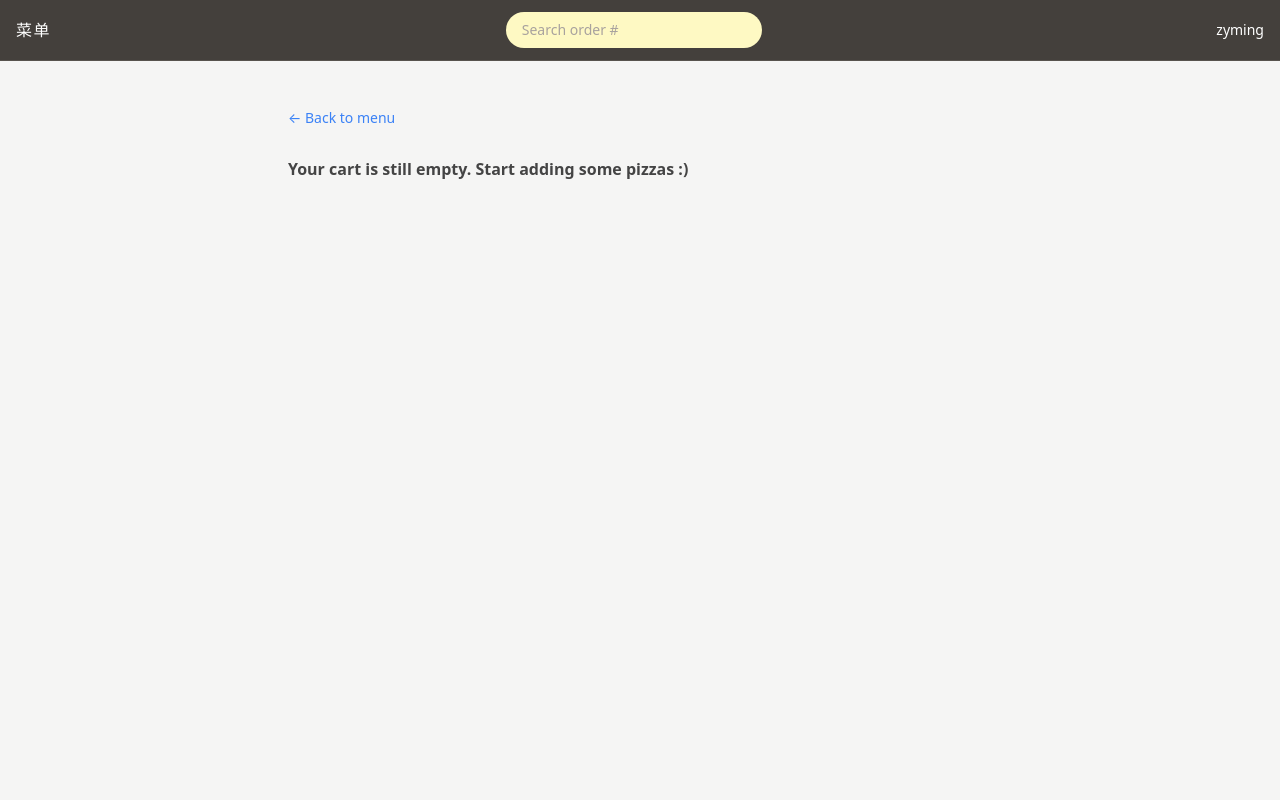
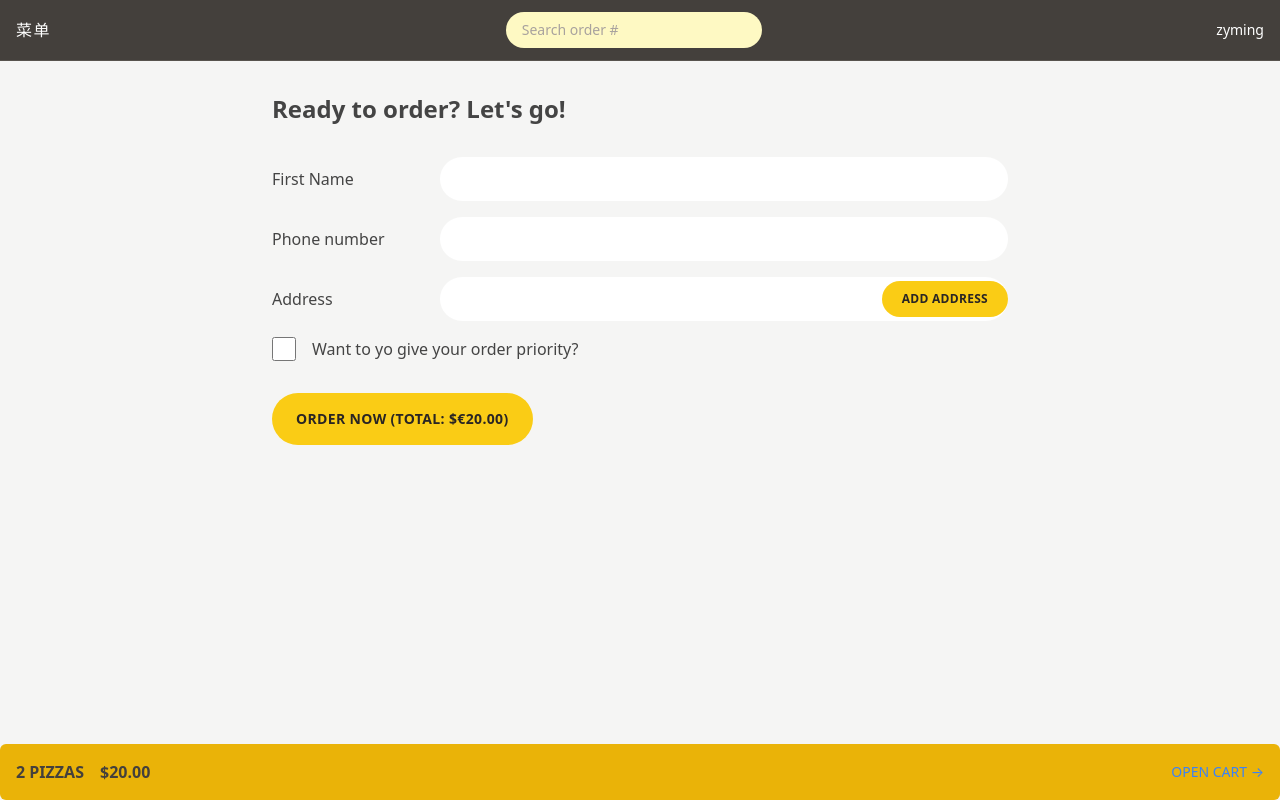
Before and after one commit to coderzmy01/learn-react, a React (Vite) app: page /order/create in a window 1280 px wide. Built offline with nearby package versions, Linux system fonts and the light colour scheme.

Commit message:
feat: enhance Button component to accept additional className and update CreateOrder for address handling

```diff
--- a/src/components/Button.jsx
+++ b/src/components/Button.jsx
@@ -3,6 +3,7 @@ import { Link } from 'react-router-dom';
 function Button({
   children,
   disabled,
+  className,
   to,
   type = 'primary',
   onClick,
@@ -19,7 +20,10 @@ function Button({
 
   if (to)
     return (
-      <Link to={to} className={styles[type]}>
+      <Link
+        to={to}
+        className={styles[type] + ' ' + className}
+      >
         {children}
       </Link>
     );
@@ -27,7 +31,7 @@ function Button({
   return (
     <button
       disabled={disabled}
-      className={styles[type]}
+      className={styles[type] + ' ' + className}
       onClick={onClick}
     >
       {children}
--- a/src/features/cart/cartSlice.js
+++ b/src/features/cart/cartSlice.js
@@ -1,6 +1,14 @@
 import { createSlice } from '@reduxjs/toolkit';
 const initialState = {
-  items: [],
+  items: [
+    {
+      pizzaId: 1,
+      name: 'Pizza 1',
+      quantity: 2,
+      unitPrice: 10,
+      totalPrice: 20,
+    },
+  ],
 };
 const cartSlice = createSlice({
   name: 'cart',
--- a/src/features/order/CreateOrder.jsx
+++ b/src/features/order/CreateOrder.jsx
@@ -25,6 +25,13 @@ const isValidPhone = (str) =>
 function CreateOrder() {
   const [withPriority, setWithPriority] = useState(false);
   const cart = useSelector((state) => state.cart.items);
+  const {
+    position,
+    address,
+    status: addressStatus,
+    errorMessage,
+    userName,
+  } = useSelector((state) => state.user);
   const totalPrice = useSelector(getTotalPrice);
   const priorityPrice =
     withPriority === 'on' ? totalPrice * 0.2 : 0;
@@ -46,13 +53,6 @@ function CreateOrder() {
       <h2 className="mb-8 text-2xl font-semibold">
         Ready to order? Let's go!
       </h2>
-      <Button
-        onClick={() => {
-          dispatch(featchAddressAsync());
-        }}
-      >
-        &larr; Back to cart
-      </Button>
 
       <Form method="post">
         <div className="mb-4 flex flex-col gap-2 sm:flex-row sm:items-center">
@@ -86,13 +86,31 @@ function CreateOrder() {
 
         <div className="mb-4 flex flex-col gap-2 sm:flex-row sm:items-center">
           <label className="sm:basis-40">Address</label>
-          <div className="grow">
+          <div className="relative grow">
             <input
               type="text"
               name="address"
               className="input w-full"
+              defaultValue={address}
               required
             />
+            {!position && (
+              <Button
+                disabled={addressStatus === 'loading'}
+                type="small"
+                className="absolute right-0 top-[4px] z-10"
+                onClick={() =>
+                  dispatch(featchAddressAsync())
+                }
+              >
+                Add Address
+              </Button>
+            )}
+            {errorMessage && (
+              <p className="mt-2 rounded-md bg-red-100 px-2 py-1 text-sm text-red-500">
+                {errorMessage}
+              </p>
+            )}
           </div>
         </div>
 
@@ -120,7 +138,21 @@ function CreateOrder() {
             name="cart"
             value={JSON.stringify(cart)}
           />
-          <Button disabled={isSubmitting}>
+          <input
+            type="hidden"
+            name="position"
+            value={
+              position?.latitude
+                ? `${position.latitude},${position.longitude}`
+                : ''
+            }
+          />
+          <Button
+            disabled={
+              isSubmitting || addressStatus === 'loading'
+            }
+            type="primary"
+          >
             {isSubmitting
               ? 'Submitting...'
               : `Order now (Total: $${formatCurrency(finalPrice)})`}
@@ -140,6 +172,7 @@ export const action = async ({ request }) => {
     address: data.address,
     priority: data.priority === 'on',
     cart: JSON.parse(data.cart),
+    position: data.position,
   };
   const errors = {};
   if (!isValidPhone(order.phone))
--- a/src/features/user/userSlice.js
+++ b/src/features/user/userSlice.js
@@ -35,6 +35,7 @@ const initialState = {
   userName: 'zyming',
   address: null,
   position: null,
+  errorMessage: null,
 };
 const userSlice = createSlice({
   name: 'user',
@@ -66,7 +67,7 @@ const userSlice = createSlice({
         featchAddressAsync.rejected,
         (state, action) => {
           state.status = 'error';
-          state.errorMessage = action.payload.message;
+          state.errorMessage = action.error.message;
         },
       );
   },
```
